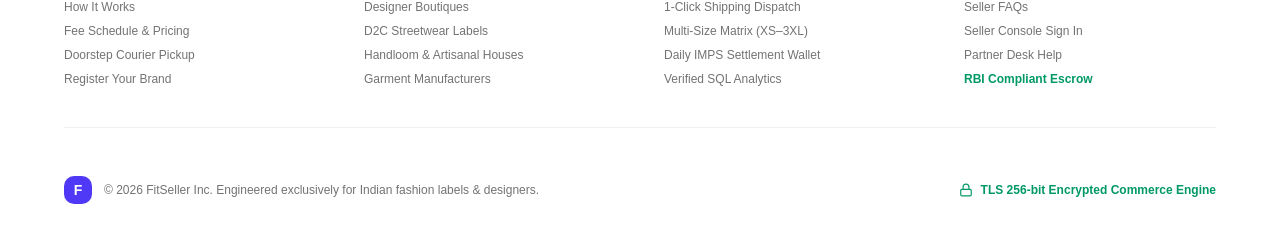
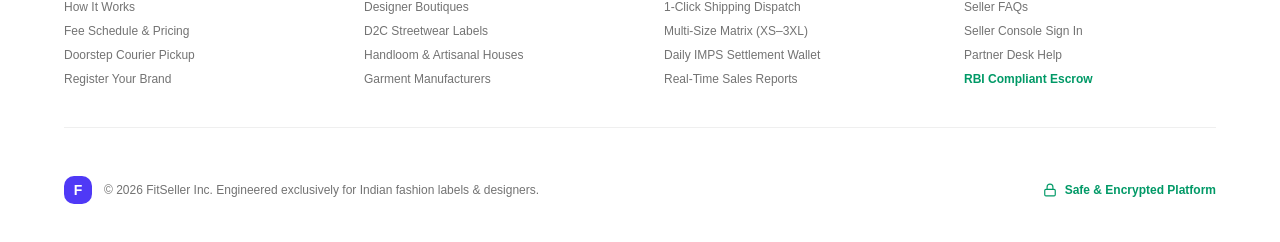
Before and after one commit to Ganeshkatam/FitSeller, a React (Vite) app: page /landing in a window 1280 px wide. Shown: the part 7708-7950 px from the top of the page. Built offline with nearby package versions, Linux system fonts and the light colour scheme; no server answers.

Commit message:
refactor(landing): eliminate technical jargon in favor of customer-centric seller value propositions

```diff
--- a/src/pages/SellerLanding.tsx
+++ b/src/pages/SellerLanding.tsx
@@ -1234,8 +1234,8 @@ export default function SellerLanding() {
 
                 <div className="rounded-2xl border border-border bg-muted/10 p-5">
                   <div className="flex items-center justify-between text-xs font-bold text-muted-foreground mb-4">
-                    <span>14-Day Sales Velocity (Real Database Provenance)</span>
-                    <span className="text-emerald-600">Zero Fabricated Data Guarantee</span>
+                    <span>14-Day Sales & Order Velocity</span>
+                    <span className="text-emerald-600">Updated in Real Time</span>
                   </div>
                   <div className="h-32 flex items-end gap-2.5 pt-4">
                     {[45, 60, 52, 78, 92, 65, 84, 110, 95, 120, 105, 135, 140, 165].map((val, idx) => (
@@ -1548,7 +1548,7 @@ export default function SellerLanding() {
               <ShieldCheck className="size-4 text-emerald-400" /> RBI Compliant IMPS Settlement
             </span>
             <span className="flex items-center gap-2">
-              <Lock className="size-4 text-emerald-400" /> TLS 256-Bit Encrypted
+              <Lock className="size-4 text-emerald-400" /> Bank-Grade Security
             </span>
             <span className="flex items-center gap-2">
               <CheckCircle2 className="size-4 text-emerald-400" /> 0% Upfront Setup Cost
@@ -1590,7 +1590,7 @@ export default function SellerLanding() {
                 <li><a href="#interactive-tour" className="hover:text-foreground transition-colors">1-Click Shipping Dispatch</a></li>
                 <li><a href="#interactive-tour" className="hover:text-foreground transition-colors">Multi-Size Matrix (XS–3XL)</a></li>
                 <li><a href="#interactive-tour" className="hover:text-foreground transition-colors">Daily IMPS Settlement Wallet</a></li>
-                <li><a href="#interactive-tour" className="hover:text-foreground transition-colors">Verified SQL Analytics</a></li>
+                <li><a href="#interactive-tour" className="hover:text-foreground transition-colors">Real-Time Sales Reports</a></li>
               </ul>
             </div>
 
@@ -1615,7 +1615,7 @@ export default function SellerLanding() {
             </div>
             <div className="flex items-center gap-2 text-emerald-600 font-semibold">
               <Lock className="size-3.5" />
-              <span>TLS 256-bit Encrypted Commerce Engine</span>
+              <span>Safe & Encrypted Platform</span>
             </div>
           </div>
         </div>
```
